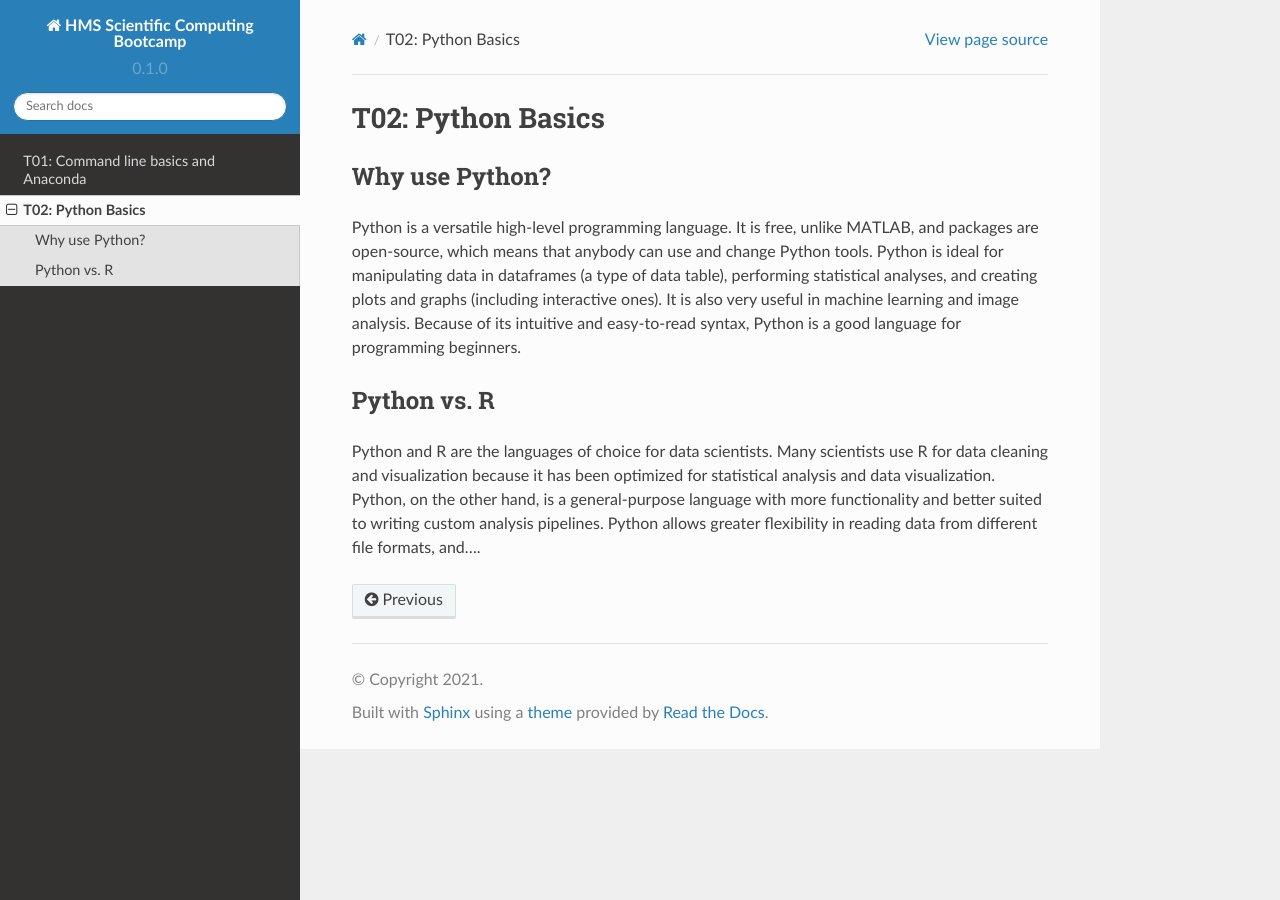
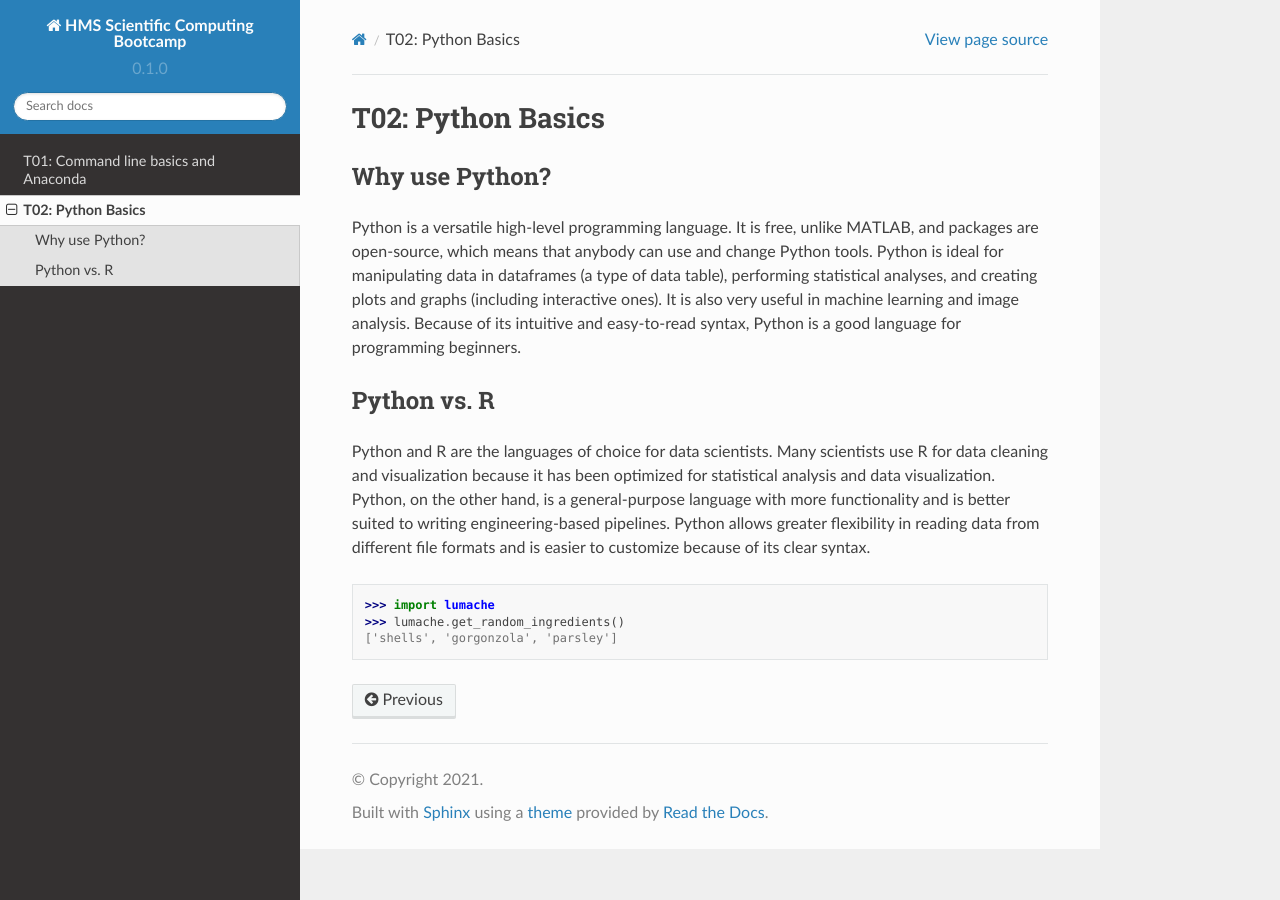
Before and after one commit to sanju99/hms_computing_bootcamp, a Sphinx documentation site: the page built from docs/source/t02.rst, in a window 1280 px wide. Built offline with Sphinx 7.4.7 and the Read the Docs theme 2.0.0, drawn with Linux system fonts in a browser that asks for light colours.

Commit message:
Update t02.rst

```diff
--- a/docs/source/t02.rst
+++ b/docs/source/t02.rst
@@ -9,4 +9,8 @@ Python is a versatile high-level programming language. It is free, unlike MATLAB
 Python vs. R
 ----------------
 
-Python and R are the languages of choice for data scientists. Many scientists use R for data cleaning and visualization because it has been optimized for statistical analysis and data visualization. Python, on the other hand, is a general-purpose language with more functionality and better suited to writing custom analysis pipelines. Python allows greater flexibility in reading data from different file formats, and....
+Python and R are the languages of choice for data scientists. Many scientists use R for data cleaning and visualization because it has been optimized for statistical analysis and data visualization. Python, on the other hand, is a general-purpose language with more functionality and is better suited to writing engineering-based pipelines. Python allows greater flexibility in reading data from different file formats and is easier to customize because of its clear syntax.
+
+>>> import lumache
+>>> lumache.get_random_ingredients()
+['shells', 'gorgonzola', 'parsley']
```
